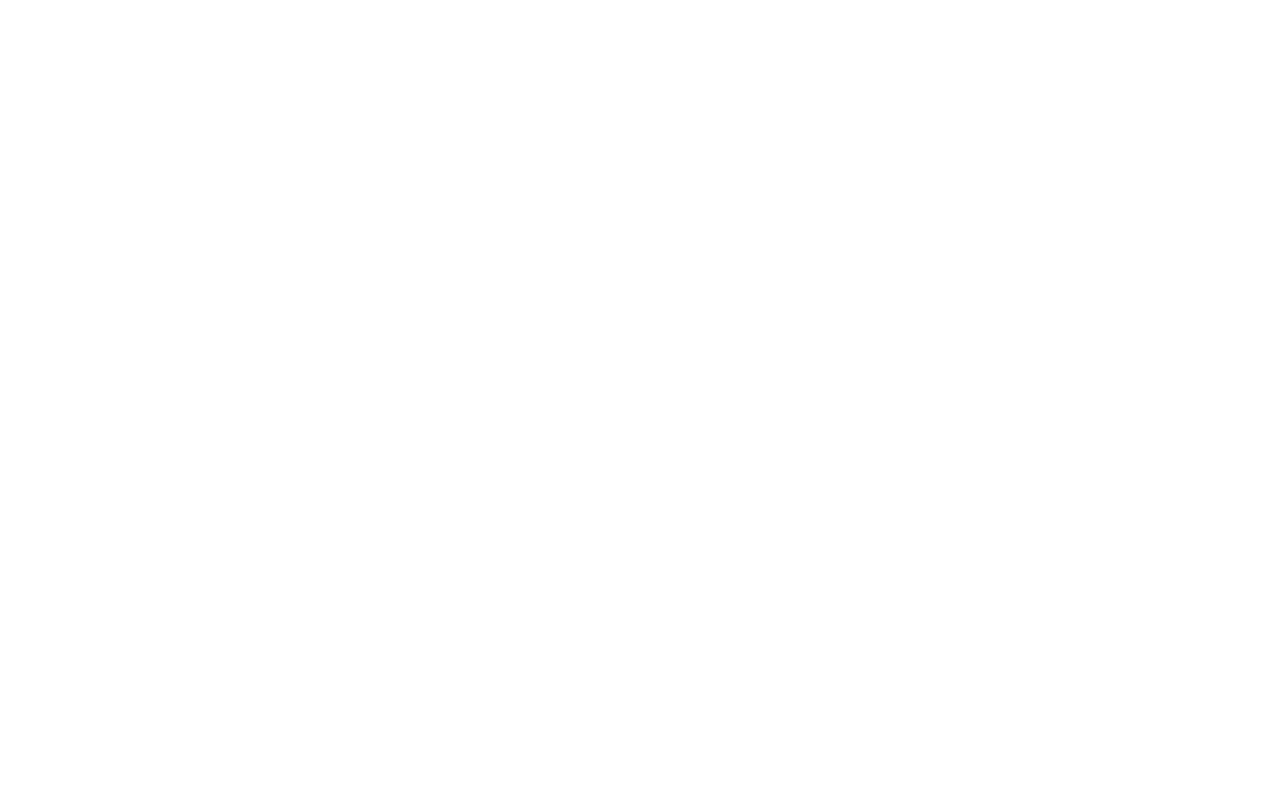
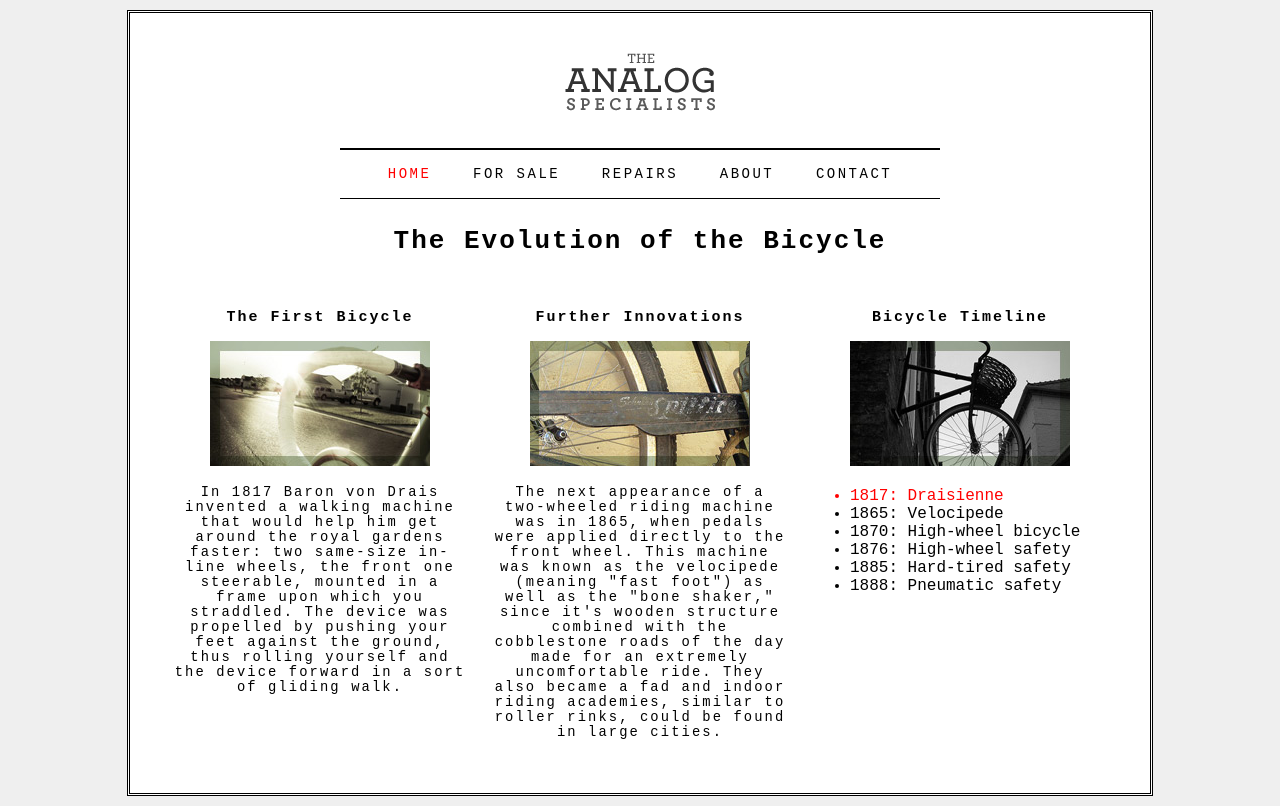
Before and after one commit to ddjango/ejerciciosFrontEnd, a plain HTML site: page ejercicio1/ejercicio1_CSS_est/ejercicio1.html in a window 1280 px wide. Drawn offline with Linux system fonts and the light colour scheme.

Commit message:
ejercicio1 hecho

```diff
--- /dev/null
+++ b/ejercicio1/ejercicio1_CSS_est/css/styles.css
@@ -0,0 +1,92 @@
+/* Styles */
+
+
+/* Esta seccion intenta hacer un "reset" de los principales elementos html y body
+para que tengan todos los elementos de la caja a cero: bordem padding y margen. */
+html, body {
+    margin: 0;
+    padding: 0;
+    border: 0;
+}
+
+/* en el body hay que definir los estilos de size, espaciado y familia de la fuente.
+Puedes probar de usar PX o EM para asignar los tamaños a la letra.
+Además, la imagen tiene un color en el fondom también puedes agregarlo en el body */
+body {
+    font-family: 'courier new';
+    background-color: #efefef;
+}
+
+/* Estan las clases que posicionan los elementos pero faltan por crear todas las clases
+ vinculadas con textos, enlaces, margin y padding para dar aire a los elementos,
+ crear la clase .on (del menú), la clase .center, la clase .bold y la clase .red */
+
+#container {
+	width: 960px;
+	margin: 10px auto;
+	padding: 30px;
+	position: relative;
+  	height: auto;
+    overflow: auto;
+    background-color: white;
+    border-style: double;
+}
+
+#header, #content {
+	width: 100%;
+}
+
+#logo {
+	width: 150px;
+	margin: 10px auto 32px auto;
+}
+
+.column {
+    width: 300px;
+    margin: 10px;
+    float: left;
+}
+
+ul#navigation {
+	width: 570px;
+	padding: 15px;
+	margin: 0px auto;
+	text-align: center;
+	border-top: 2px solid black;
+	border-bottom: 1px solid black;
+}
+
+#navigation li{
+	display: inline;
+	margin: 0px 16px;
+}
+
+a{
+	color: black;
+	text-transform: uppercase;
+	text-decoration: none;
+	letter-spacing: 2.5px;
+	font-size: 14px;
+}
+
+.on {
+	color: red;
+}
+
+h1, h3, p, .center{
+	text-align: center;
+}
+h1{
+	font-size: 26px;
+	letter-spacing: 2px;
+	padding: 10px;
+}
+h3{
+	font-weight: medium;
+	font-size: 15px;
+	letter-spacing: 2px;
+}
+p{
+	font-size: 13.8px;
+	letter-spacing: 2.1px;
+}
--- a/ejercicio1/ejercicio1_CSS_est/ejercicio1.html
+++ b/ejercicio1/ejercicio1_CSS_est/ejercicio1.html
@@ -1,10 +1,59 @@
 <!DOCTYPE html>
 <html>
 	<head>
-
+		<title>Three Column Layout</title>
+        <link href="css/styles.css" type="text/css" rel="stylesheet">
+        <meta http-equiv="Content-Type" content="text/html; charset=utf-8" />
 	</head>
 
 	<body>
+		<div id="container">
+			<div id="header">
+				<div id="logo">
+					<img src="images/logo.gif" alt="The Analog Specialists" />
+				</div>
+				<ul id="navigation">
+					<li><a href="#" class="on">Home</a></li>
+					<li><a href="#">For Sale</a></li>
+					<li><a href="#">Repairs</a></li>
+					<li><a href="#">About</a></li>
+					<li><a href="#">Contact</a></li>
+				</ul>
+			</div>
 
+			<div id="content">
+				<h1>The Evolution of the Bicycle</h1>
+
+
+				<div class="column">
+					<h3>The First Bicycle</h3>
+					<div class="center">
+						<img src="images/more1.jpg" alt="Fender Rhodes, Hohner Clavinet, and Wurlitzer EP200" />
+					</div>
+					<p>In 1817 Baron von Drais invented a walking machine that would help him get around the royal gardens faster: two same-size in-line wheels, the front one steerable, mounted in a frame upon which you straddled. The device was propelled by pushing your feet against the ground, thus rolling yourself and the device forward in a sort of gliding walk.</p>
+				</div>
+				<div class="column">
+					<h3>Further Innovations</h3>
+					<div class="center">
+						<img src="images/more2.jpg" alt="Fender Rhodes, Hohner Clavinet, and Wurlitzer EP200" />
+					</div>
+					<p>The next appearance of a two-wheeled riding machine was in 1865, when pedals were applied directly to the front wheel. This machine was known as the velocipede (meaning "fast foot") as well as the "bone shaker," since it's wooden structure combined with the cobblestone roads of the day made for an extremely uncomfortable ride. They also became a fad and indoor riding academies, similar to roller rinks, could be found in large cities.</p>
+		        </div>
+				<div class="column">
+					<h3>Bicycle Timeline</h3>
+					<div class="center">
+						<img src="images/more3.jpg" alt="Fender Rhodes, Hohner Clavinet, and Wurlitzer EP200" />
+					</div>
+					<ul>
+						<li class="on">1817: Draisienne</li>
+						<li>1865: Velocipede</li>
+						<li>1870: High-wheel bicycle</li>
+						<li>1876: High-wheel safety</li>
+						<li>1885: Hard-tired safety</li>
+						<li>1888: Pneumatic safety</li>
+					</ul>
+				</div>
+			</div>
+		</div>
 	</body>
 </html>
```
